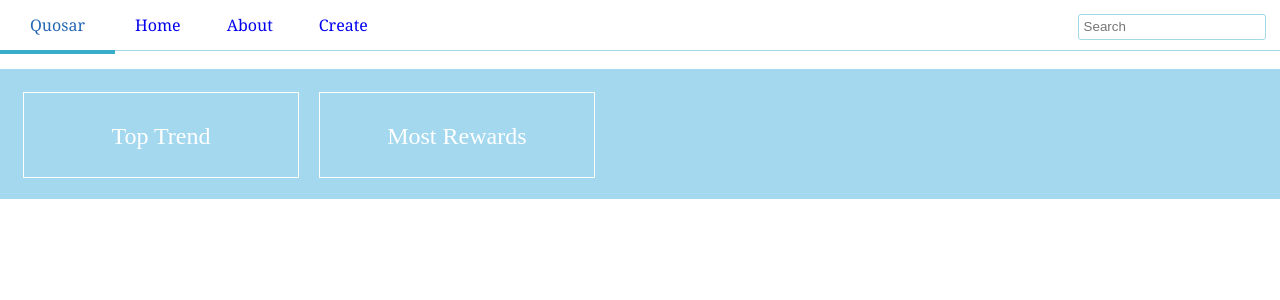
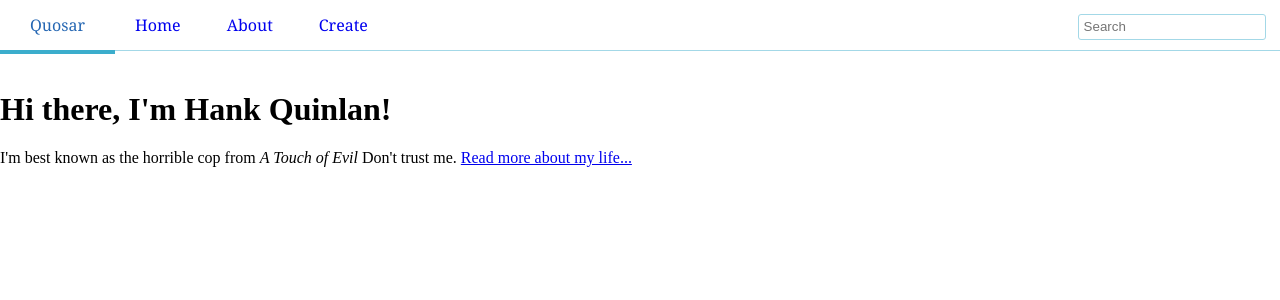
Before and after one commit to rahullogik/rahullogik.github.io, a Jekyll site: the page built from index.html, in a window 1280 px wide. Shown: the top 300 px of the page. Built offline with Jekyll 4.4.1, drawn with Linux system fonts in a browser that asks for light colours.

Commit message:
Update index.html

```diff
--- a/index.html
+++ b/index.html
@@ -1,35 +1,8 @@
-<!DOCTYPE html>
-<html>
-<head>
-<link rel="stylesheet" type="text/css" href="/css/main.css">
-<title>Style || Version Binary 01</title>
-</head>
-
-<body>
-<div class="container">
-<!-- head of site -->
-<div class="header">
-<!--<div class="title"><h2>T-Design</h2></div>-->
-<div class="menu">
-<a href="#">Quosar</a>
-<a href="https://twitter.com/iamrahulmohite">Home</a><a
-
-href="#">About</a><a href="#">Create</a>
-<input type="input" placeholder="Search" class="sr"/>
-</div>
-</div>
-<!-- head ends here -->
-
-<!-- main body -->
-<div class="main">
-<br/>
-<div class="trending">
-<div class="a"><h2><a href="#">Top Trend</a></h2></div>
-<div class="a"><h2><a href="#">Most Rewards</h2></a></div>
-</div>
-
-</div>
-<!-- main ends here -->
-</div>
-</body>
-</html>
+---
+layout: default
+title: Rahul Mohite
+---
+<div class="blurb">
+	<h1>Hi there, I'm Hank Quinlan!</h1>
+	<p>I'm best known as the horrible cop from <em>A Touch of Evil</em> Don't trust me. <a href="/about">Read more about my life...</a></p>
+</div><!-- /.blurb -->
```
